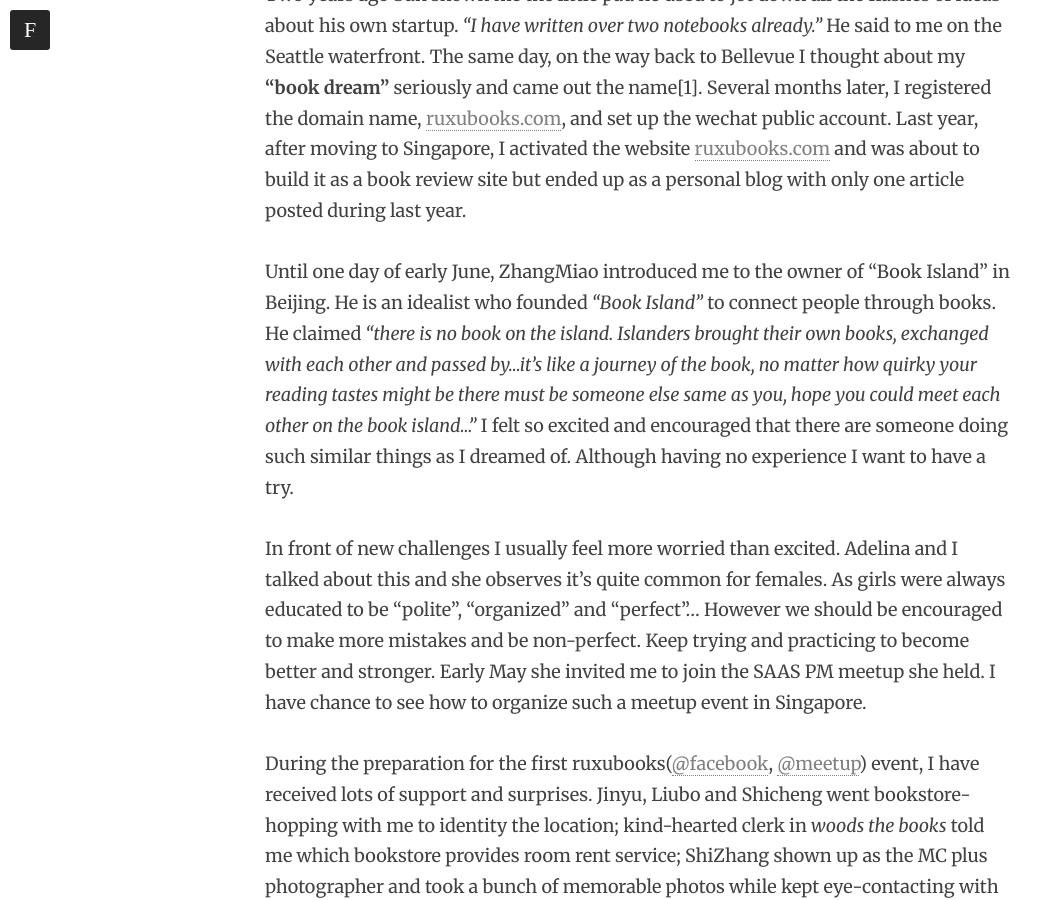
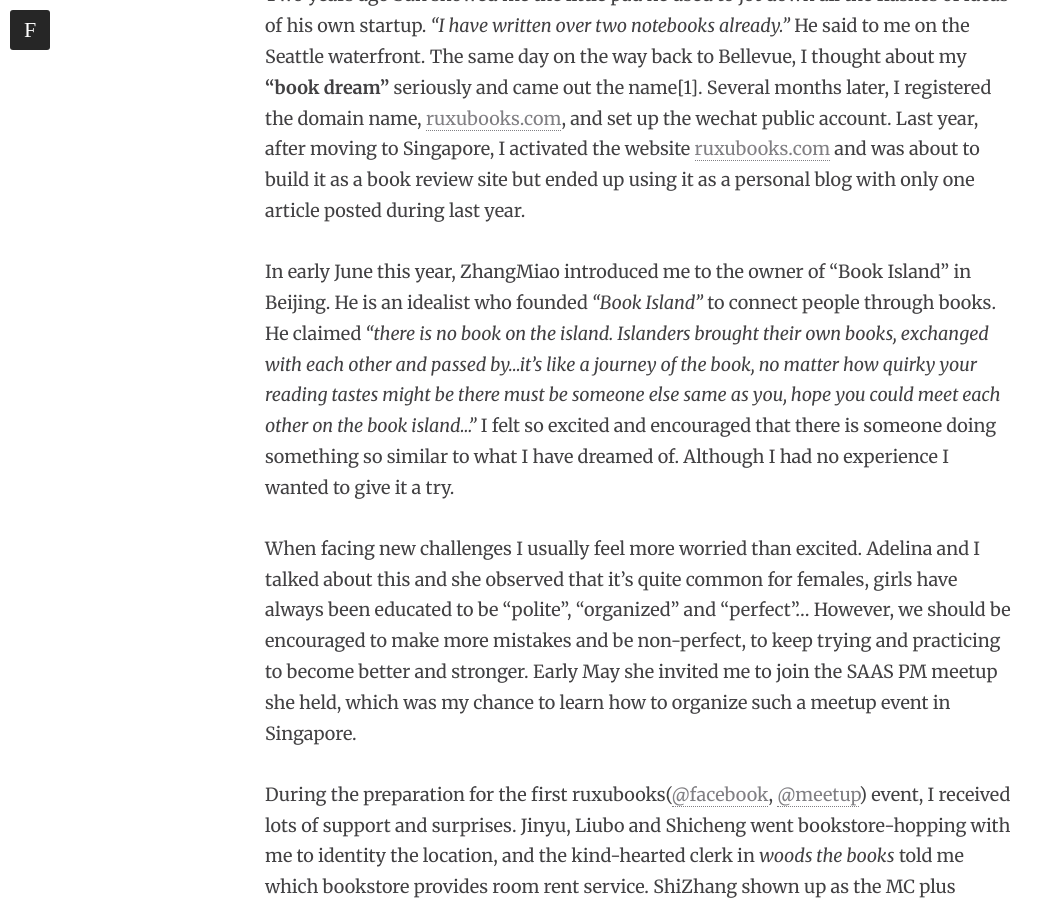
Before and after one commit to ruixinxu/ruxubooks.com, a Jekyll site: the page built from _posts/2016-07-17-butterfly-wings.markdown, in a window 1280 px wide and 900 px high, scrolled down 1698 px. Shown: the whole window, without its empty margins (0-1063 px from the left). Built offline with Jekyll 4.4.1, drawn with Linux system fonts in a browser that asks for light colours; nearby versions of some CDN libraries; comment, search, counter and statistics services are not loaded; some of the changed text lies outside the part shown.

Commit message:
fix grammer issues

````diff
--- a/_posts/2016-07-17-butterfly-wings.markdown
+++ b/_posts/2016-07-17-butterfly-wings.markdown
@@ -11,25 +11,25 @@ share: true
 by: Mumu
 
 
-Around two weeks ago, ruxubooks ([@facebook](https://www.facebook.com/ruxubooks/), [@meetup](http://www.meetup.com/Ruxubooks-%E5%A6%82%E8%AE%B8%E9%98%85%E8%AF%BB/)) held one book exchange meetup event in Singapore. As the first step to my **"book dream"** it was far away from perfect. Even so, I am still proud of myself and full of gratitude for him and her who gave me inspiration and encouragement.
+Around two weeks ago, ruxubooks ([@facebook](https://www.facebook.com/ruxubooks/), [@meetup](http://www.meetup.com/Ruxubooks-%E5%A6%82%E8%AE%B8%E9%98%85%E8%AF%BB/)) held one book exchange meetup event in Singapore. As the first step to my **"book dream"**, it was far away from perfect. Even so, I am still proud of myself and full of gratitude for him and her who gave me inspiration and encouragement along the way.
 
-I have been asking myself what exactly is my **"book dream"**? To be honest, I don't know the answer yet. The original motivation came from my ultimate life goal: if I could do only one thing in my life, I would want to be a mother---the biggest impact I could bring to this world. Intentionally or not, parental influence to each of us can hardly be avoided.
+I have been asking myself: "what exactly is my **'book dream'**"? To be honest, I don't know the answer yet. The original motivation came from my ultimate life goal: if I could do only one thing in my life, I would want to be a mother which is the biggest impact I could bring to this world. Intentionally or not, parental influence to each of us can hardly be avoided.
 
-However, every parents have their own limitations: they may have strong bias of a group of people due to their personal growth experience; they maybe not able to bring kids around the world to see how various and wonderful it is; their philosophy of life might be out of date and don't work in the new era any more etc. Reading books turns out to be one of the easiest way to overcome parents' limitations and awaken kids' potential. As one of the disappearing species, I do believe the experience of reading physical books, feeling its weight, texture and smell while writing notes on the margins cannot be replaced by ebooks. (Historically were there anyone fighting for oracle books compared to paper ones???)
+However, every parent have their own limitations: they may have strong bias towards a group of people due to their personal growth experience, they may not be able to bring their kids around the world to see how varied and wonderful it is, their philosophy of life may be out of date and don't apply to the new era any more etc. Reading turns out to be one of the easiest way to overcome parents' limitations and awaken kids' potential. As one of the disappearing species, I do believe that the experience of reading physical books, feeling its weight, texture and smell while writing notes on the margins cannot be replaced by ebooks. (Historically were there anyone fighting for oracle books compared to paper ones???)
 
-At this point, my **"book dream"** could be described as *"spreading the beauty and wisdom in physical books among generations"*. Well...that still doesn't draw a clear picture how would it look like. And I have so many other excuses not to move forward: I am already busy with daily stuff, I need to work to pay the bill, I don't have any publishing connections nor book industry experiences...as a result, it has been there for many years but I rarely made any progress.
+At this point, my **"book dream"** could be described as *"spreading the beauty and wisdom in physical books across generations"*. Well...that still doesn't draw a clear picture how would it look like. And I have so many other excuses not to move forward: I am already busy with daily stuff, I need to work a full-time job to pay the bill, I don't have any publishing connections nor experiences in the industry...as a result, it has been there for many years but I have rarely made any progress.
 
-Two years ago Sun shown me the little pad he used to jot down all the flashes of ideas about his own startup. *"I have written over two notebooks already."* He said to me on the Seattle waterfront. The same day, on the way back to Bellevue I thought about my **"book dream"** seriously and came out the name[1]. Several months later, I registered the domain name, [ruxubooks.com](ruxubooks.com), and set up the wechat public account.  Last year, after moving to Singapore, I activated the website [ruxubooks.com](ruxubooks.com) and was about to build it as a book review site but ended up as a personal blog with only one article posted during last year.
+Two years ago Sun showed me the little pad he used to jot down all the flashes of ideas of his own startup. *"I have written over two notebooks already."* He said to me on the Seattle waterfront. The same day on the way back to Bellevue, I thought about my **"book dream"** seriously and came out the name[1]. Several months later, I registered the domain name, [ruxubooks.com](ruxubooks.com), and set up the wechat public account.  Last year, after moving to Singapore, I activated the website [ruxubooks.com](ruxubooks.com) and was about to build it as a book review site but ended up using it as a personal blog with only one article posted during last year.
 
-Until one day of early June, ZhangMiao introduced me to the owner of "Book Island" in Beijing. He is an idealist who founded *"Book Island"* to connect people through books. He claimed *“there is no book on the island. Islanders brought their own books, exchanged with each other and passed by...it's like a journey of the book, no matter how quirky your reading tastes might be there must be someone else same as you, hope you could meet each other on the book island..."* I felt so excited and encouraged that there are someone doing such similar things as I dreamed of. Although having no experience I want to have a try.
+In early June this year, ZhangMiao introduced me to the owner of "Book Island" in Beijing. He is an idealist who founded *"Book Island"* to connect people through books. He claimed *“there is no book on the island. Islanders brought their own books, exchanged with each other and passed by...it's like a journey of the book, no matter how quirky your reading tastes might be there must be someone else same as you, hope you could meet each other on the book island..."* I felt so excited and encouraged that there is someone doing something so similar to what I have dreamed of. Although I had no experience I wanted to give it a try.
 
-In front of new challenges I usually feel more worried than excited. Adelina and I talked about this and she observes it's quite common for females. As girls were always educated to be "polite", "organized" and "perfect"... However we should be encouraged to make more mistakes and be non-perfect. Keep trying and practicing to become better and stronger. Early May she invited me to join the SAAS PM meetup she held. I have chance to see how to organize such a meetup event in Singapore.
+When facing new challenges I usually feel more worried than excited. Adelina and I talked about this and she observed that it's quite common for females, girls have always been educated to be "polite", "organized" and "perfect"... However, we should be encouraged to make more mistakes and be non-perfect, to keep trying and practicing to become better and stronger. Early May she invited me to join the SAAS PM meetup she held, which was my chance to learn how to organize such a meetup event in Singapore.
 
-During the preparation for the first ruxubooks([@facebook](https://www.facebook.com/ruxubooks/), [@meetup](http://www.meetup.com/Ruxubooks-%E5%A6%82%E8%AE%B8%E9%98%85%E8%AF%BB/)) event, I have received lots of support and surprises. Jinyu, Liubo and Shicheng went bookstore-hopping with me to identity the location; kind-hearted clerk in *woods the books* told me which bookstore provides room rent service; ShiZhang shown up as the MC plus photographer and took a bunch of memorable photos while kept eye-contacting with the nervous me; one "insider" mentioned us in the "[7 ways to pass your used books to other readers in Singapore](http://www.thefinder.com.sg/whats-hot/things-do/7-ways-pass-your-used-books-other-readers-singapore)" on thefinder.com; a former book club organizer participated the event and gave me a letter, a real one, with two pages of suggestions and tips; The most beautiful moment is when Yulu read Gibran's poem *"On joy and sorrow"*, I can see the feeling of peace and touched from everyone's face---exactly what I would like to spread in ruxubooks([@facebook](https://www.facebook.com/ruxubooks/), [@meetup](http://www.meetup.com/Ruxubooks-%E5%A6%82%E8%AE%B8%E9%98%85%E8%AF%BB/))!
+During the preparation for the first ruxubooks([@facebook](https://www.facebook.com/ruxubooks/), [@meetup](http://www.meetup.com/Ruxubooks-%E5%A6%82%E8%AE%B8%E9%98%85%E8%AF%BB/)) event, I received lots of support and surprises. Jinyu, Liubo and Shicheng went bookstore-hopping with me to identity the location, and the kind-hearted clerk in *woods the books* told me which bookstore provides room rent service. ShiZhang shown up as the MC plus photographer and took a bunch of memorable photos while keeping eye-contacting with the nervous me. An "insider" mentioned us in the "[7 ways to pass your used books to other readers in Singapore](http://www.thefinder.com.sg/whats-hot/things-do/7-ways-pass-your-used-books-other-readers-singapore)" on thefinder.com. A former book club organizer participated the event and gave me a letter a physical one with two pages of suggestions and tips. The most beautiful moment was when Yulu read Gibran's poem *"On joy and sorrow"*, I can see the feeling of peace and touched from everyone's face---exactly what I would like to spread in ruxubooks([@facebook](https://www.facebook.com/ruxubooks/), [@meetup](http://www.meetup.com/Ruxubooks-%E5%A6%82%E8%AE%B8%E9%98%85%E8%AF%BB/))!
 
-July-2nd, 2016 is my first year anniversary of coming to Singapore. The book exchange event is an anniversary gift for myself. I was so excited that I couldn't fall asleep in the night. I felt my book dream is just around the corner where I will arrive soon. Recently I heard a bookstore closed on the same day in Osaka. A 94-year old man who has run it for 70 years just passed away on that day. Life is always full of uncertainties, I am doubt whether a better tomorrow will come or not. Rather than dreaming bigger and come out a well designed blueprint I prefer to keep moving my butterfly's wings and see what kinds of tornado they may trigger in the future.
+July 2nd 2016 is my first year anniversary of living in Singapore. The book exchange event was an anniversary gift for myself. I was so excited that I couldn't fall asleep at night. I felt my book dream is just around the corner where I will arrive soon. Recently, I heard that a bookstore closed on the same day in Osaka. A 94-year old man who has been running it for the past 70 years has just passed away on that day. Life is always full of uncertainties, I am doubtful whether there will be a better tomorrow. Rather than just dreaming and coming out a well designed blueprint, I would prefer to keep moving my butterfly's wings and see what kinds of tornado they may trigger in the future.
 
-I am going to hold two more book exchange meetups before Octorber, join us on [@facebook](https://www.facebook.com/ruxubooks/) or  [@meetup](http://www.meetup.com/Ruxubooks-%E5%A6%82%E8%AE%B8%E9%98%85%E8%AF%BB/) to get latest update. If you are a booklover would like to share your passion about reading welcome to drop me a line [ruxubooks@gmail.com](mailto:ruxubooks@gmail.com).
+I am going to hold two more book exchange meetups before October 2016, join us on [@facebook](https://www.facebook.com/ruxubooks/) or  [@meetup](http://www.meetup.com/Ruxubooks-%E5%A6%82%E8%AE%B8%E9%98%85%E8%AF%BB/) to get the latest updates. If you are a booklover who would like to share your passion about reading, you're more than welcome to drop me a line [ruxubooks@gmail.com](mailto:ruxubooks@gmail.com).
 
 ```
 [1]. "ruxubooks":
````
